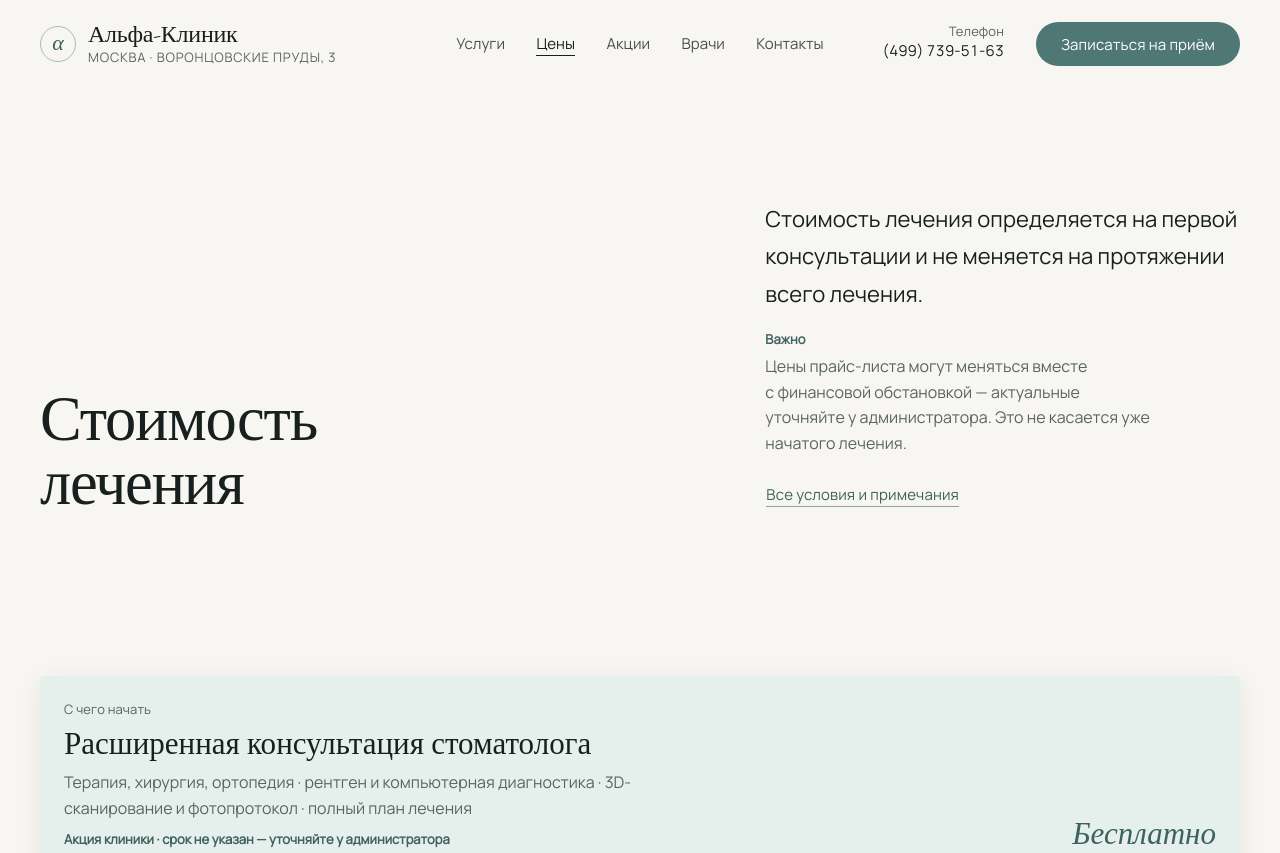
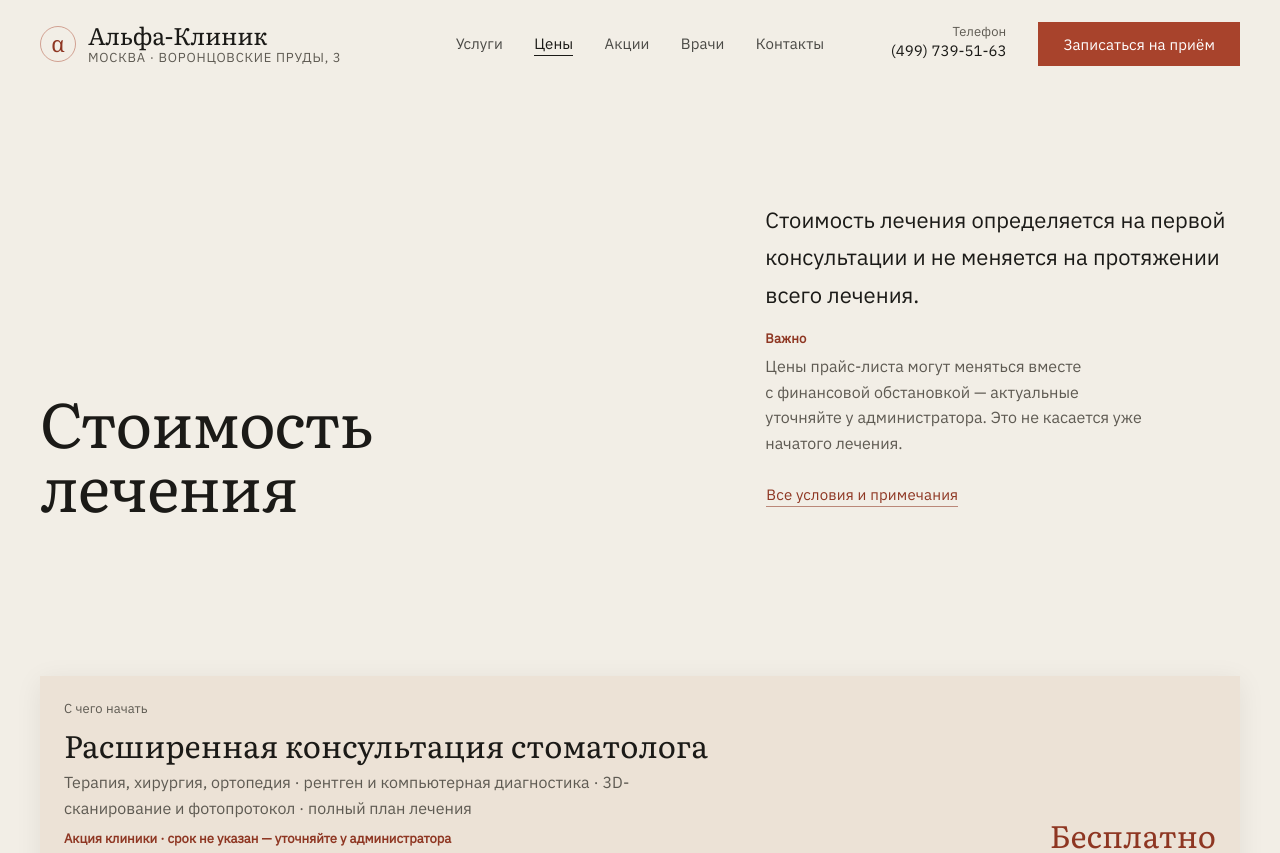
Before and after one commit to philippkasharov-bit/alfa-klinik-demo, an Astro site: page /price in a window 1280 px wide. Shown: the top 853 px of the page. Built offline with nearby package versions, Linux system fonts and the light colour scheme; Astro itself is replaced by a stand-in of ours; a web font is replaced by a local one.

Commit message:
Redesign A «Атлас»: paper/ink/oxide palette, Literata + IBM Plex, atlas figures
- Tokens: paper #F2EEE6, ink #1B1A17, oxide #A8432C (5.2:1 on paper, white on
  oxide 6.0:1), square corners; Literata (display) + IBM Plex Sans (body) +
  IBM Plex Mono (figure numbers/captions only), all Cyrillic, self-hosted
- Hero: atlas plate (quarter grid), numbered callouts, «Рис. 1» caption;
  3D model behaviour unchanged (lazy, reduced-motion aware)
- Specimen plates: grid sheet, numbered mono callouts, «Рис.» captions;
  About plate on the same grid
- No italics anywhere (Literata italic not loaded); hero accent in oxide
- Built on feat/premium-pass, so all PR #2 fixes are included

Co-Authored-By: Claude Opus 5.5 <noreply@anthropic.com>

```diff
--- a/package.json
+++ b/package.json
@@ -8,8 +8,9 @@
     "preview": "astro preview"
   },
   "dependencies": {
-    "@fontsource/cormorant-garamond": "^5.3.0",
-    "@fontsource/manrope": "^5.3.0",
+    "@fontsource/ibm-plex-mono": "^5.3.0",
+    "@fontsource/ibm-plex-sans": "^5.3.0",
+    "@fontsource/literata": "^5.3.0",
     "astro": "^5.0.0"
   },
   "allowScripts": {
--- a/src/components/layout/Footer.astro
+++ b/src/components/layout/Footer.astro
@@ -69,7 +69,7 @@ const year = 2026; // source site: «Copyright “Альфа-клиник” 200
     padding-bottom: 0.15rem;
     border: 1px solid var(--color-border-inverse);
     border-radius: 50%;
-    font-style: italic;
+    font-style: normal; /* atlas: no italics (Literata italic not loaded) */
     font-size: 1.375rem;
     color: var(--color-bg-accent);
   }
--- a/src/components/layout/Logo.astro
+++ b/src/components/layout/Logo.astro
@@ -34,7 +34,7 @@ const { descriptor = true, class: cls } = Astro.props;
     border-radius: 50%;
     font-family: var(--font-display);
     font-size: 1.375rem;
-    font-style: italic;
+    font-style: normal; /* atlas: no italics (Literata italic not loaded) */
     line-height: 1;
     padding-bottom: 0.15rem;
     color: var(--color-text-accent);
--- a/src/components/layout/MobileMenu.astro
+++ b/src/components/layout/MobileMenu.astro
@@ -199,7 +199,7 @@ const path = Astro.url.pathname;
     letter-spacing: -0.01em;
     color: var(--color-text);
   }
-  .mobile-menu__primary a[aria-current='page'] { font-style: italic; color: var(--color-text-accent); }
+  .mobile-menu__primary a[aria-current='page'] { font-style: normal; /* atlas: no italics (Literata italic not loaded) */ color: var(--color-text-accent); }
   .mobile-menu__index {
     width: 1.5rem;
     flex: none;
--- a/src/components/pricing/PriceRow.astro
+++ b/src/components/pricing/PriceRow.astro
@@ -133,7 +133,7 @@ const { row } = Astro.props;
   .price-row--placeholder .price-row__detail {
     justify-self: start;
     color: var(--color-text-muted);
-    font-style: italic;
+    font-style: normal; /* atlas: no italics (Literata italic not loaded) */
   }
   .price-row--placeholder .price-row__price { color: var(--color-text-muted); }
 
--- a/src/components/pricing/PricingSection.astro
+++ b/src/components/pricing/PricingSection.astro
@@ -273,7 +273,7 @@ const pendingList = pendingCats
   .pricing__free-price {
     font-family: var(--font-display);
     font-size: var(--size-title-sm);
-    font-style: italic;
+    font-style: normal; /* atlas: no italics (Literata italic not loaded) */
     line-height: 1;
     color: var(--color-text-accent);
   }
--- a/src/components/promotions/PromotionsPage.astro
+++ b/src/components/promotions/PromotionsPage.astro
@@ -156,7 +156,7 @@ const promoFaq = faq.filter((q) => ['combine-offers', 'cleaning', 'consultation-
   /* ---------- Block heads ---------- */
   .promos-block-head { display: grid; gap: var(--space-2); margin-bottom: var(--space-6); }
   .promos-block-head--lg { gap: var(--space-3); }
-  .promos-block-head :global(.t-h2 em) { font-style: italic; }
+  .promos-block-head :global(.t-h2 em) { font-style: normal; /* atlas: no italics (Literata italic not loaded) */ }
 
   /* ---------- Secondary ---------- */
   .promos-secondary { display: grid; gap: var(--grid-gap); }
--- a/src/components/sections/AboutSection.astro
+++ b/src/components/sections/AboutSection.astro
@@ -71,8 +71,9 @@ const { image } = Astro.props;
     overflow: hidden;
     border-radius: var(--radius-sm);
     background:
-      radial-gradient(70% 55% at 30% 20%, color-mix(in srgb, var(--color-surface) 80%, transparent) 0%, transparent 70%),
-      linear-gradient(160deg, var(--color-bg-accent) 0%, var(--color-bg-subtle) 100%);
+      linear-gradient(var(--color-border) 1px, transparent 1px) 0 0 / 100% 25%,
+      linear-gradient(90deg, var(--color-border) 1px, transparent 1px) 0 0 / 25% 100%,
+      var(--color-bg-subtle);
   }
   .about__frame img { width: 100%; height: 100%; object-fit: cover; }
 
--- a/src/components/sections/JourneySection.astro
+++ b/src/components/sections/JourneySection.astro
@@ -108,7 +108,7 @@ import { journey } from '../../data/journey';
     padding-block: 0.1rem;
     background: var(--color-bg);          /* masks the rail behind the number (section is on --color-bg) */
     font-family: var(--font-display);
-    font-style: italic;
+    font-style: normal; /* atlas: no italics (Literata italic not loaded) */
     font-size: 1.375rem;
     line-height: 1.6;
     color: var(--color-text-accent);
--- a/src/components/ui/Specimen.astro
+++ b/src/components/ui/Specimen.astro
@@ -45,9 +45,11 @@ const { view, caption, notes = [], tone = 'light', notesAttrs = {}, class: cls }
     grid-template-rows: minmax(0, 1fr) auto;
     height: 100%;
     margin: 0;
+    --plate-grid: var(--color-border);
     background:
-      radial-gradient(55% 50% at 42% 46%, color-mix(in srgb, var(--color-surface) 90%, transparent) 0%, transparent 72%),
-      linear-gradient(160deg, var(--color-bg-accent) 0%, var(--color-bg-subtle) 100%);
+      linear-gradient(var(--plate-grid) 1px, transparent 1px) 0 0 / 100% 25%,
+      linear-gradient(90deg, var(--plate-grid) 1px, transparent 1px) 0 0 / 25% 100%,
+      var(--color-bg-subtle);
     color: var(--plate-fg);
     overflow: hidden;
   }
@@ -55,8 +57,10 @@ const { view, caption, notes = [], tone = 'light', notesAttrs = {}, class: cls }
     --plate-fg: var(--color-text-inverse);
     --plate-muted: color-mix(in srgb, var(--color-text-inverse) 70%, transparent);
     --plate-rule: color-mix(in srgb, var(--color-text-inverse) 30%, transparent);
+    --plate-grid: color-mix(in srgb, var(--color-text-inverse) 12%, transparent);
     background:
-      radial-gradient(50% 45% at 42% 48%, color-mix(in srgb, var(--color-accent) 38%, transparent) 0%, transparent 75%),
+      linear-gradient(var(--plate-grid) 1px, transparent 1px) 0 0 / 100% 25%,
+      linear-gradient(90deg, var(--plate-grid) 1px, transparent 1px) 0 0 / 25% 100%,
       color-mix(in srgb, var(--color-bg-inverse) 92%, var(--color-text-inverse));
   }
 
@@ -92,13 +96,14 @@ const { view, caption, notes = [], tone = 'light', notesAttrs = {}, class: cls }
     margin: 0;
     padding: 0;
     list-style: none;
-    font-size: var(--size-label);
-    font-weight: var(--weight-medium);
-    letter-spacing: var(--tracking-label);
+    counter-reset: note;
+    font: var(--weight-regular) 0.75rem/1.35 var(--font-mono);
+    letter-spacing: 0.01em;
     color: var(--plate-fg);
   }
   .specimen__notes[hidden] { display: none; }
   .specimen__notes li {
+    counter-increment: note;
     display: flex;
     align-items: center;
     gap: var(--space-3);
@@ -108,17 +113,27 @@ const { view, caption, notes = [], tone = 'light', notesAttrs = {}, class: cls }
     flex: none;
     width: clamp(1.5rem, 4vw, 3.5rem);
     height: 1px;
-    background: var(--plate-rule);
+    background: var(--color-accent);
   }
+  .specimen--dark .specimen__notes li::before { background: var(--plate-rule); }
+  .specimen__notes li::after {
+    content: counter(note, decimal-leading-zero);
+    order: -1;
+    color: var(--color-text-accent);
+  }
+  .specimen--dark .specimen__notes li::after { color: var(--plate-muted); }
 
   .specimen__caption {
     padding: var(--space-4) var(--space-5);
-    border-top: 1px solid var(--plate-rule);
-    font-size: var(--size-label);
-    font-weight: var(--weight-medium);
-    letter-spacing: var(--tracking-label);
-    color: var(--plate-muted);
+    border-top: 1px solid var(--plate-fg);
+    background: var(--color-bg);
+    font: var(--weight-regular) 0.75rem/1.3 var(--font-mono);
+    letter-spacing: 0.02em;
+    color: var(--color-text-muted);
   }
+  .specimen--dark .specimen__caption { background: transparent; color: var(--plate-muted); }
+  .specimen__caption::before { content: "Рис. — "; color: var(--color-text-accent); }
+  .specimen--dark .specimen__caption::before { color: var(--plate-muted); }
 
   /* With notes the tooth shifts left so labels never sit on it */
   .specimen__stage:has(.specimen__notes:not([hidden])) .specimen__img {
--- a/src/layouts/BaseLayout.astro
+++ b/src/layouts/BaseLayout.astro
@@ -1,7 +1,7 @@
 ---
 import '../styles/global.css';
-import serifCyr from '@fontsource/cormorant-garamond/files/cormorant-garamond-cyrillic-500-normal.woff2?url';
-import sansCyr from '@fontsource/manrope/files/manrope-cyrillic-400-normal.woff2?url';
+import serifCyr from '@fontsource/literata/files/literata-cyrillic-400-normal.woff2?url';
+import sansCyr from '@fontsource/ibm-plex-sans/files/ibm-plex-sans-cyrillic-400-normal.woff2?url';
 import Header from '../components/layout/Header.astro';
 import Footer from '../components/layout/Footer.astro';
 import MobileCallBar from '../components/layout/MobileCallBar.astro';
@@ -22,7 +22,7 @@ const { title, description = '', header = true, footer = true, noindex = false }
     <meta property="og:site_name" content="Альфа-Клиник" />
     <meta property="og:title" content={title} />
     {description && <meta property="og:description" content={description} />}
-    <meta name="theme-color" content="#F7F6F2" />
+    <meta name="theme-color" content="#F2EEE6" />
     <!-- Preload the two faces visible above the fold (hero headline + body text). -->
     <link rel="preload" href={serifCyr} as="font" type="font/woff2" crossorigin />
     <link rel="preload" href={sansCyr} as="font" type="font/woff2" crossorigin />
--- a/src/styles/base.css
+++ b/src/styles/base.css
@@ -46,9 +46,9 @@ input, textarea { caret-color: var(--color-accent); }
 .t-display { font-size: var(--size-display); line-height: var(--leading-tight); letter-spacing: var(--tracking-display); }
 .t-h1      { font-size: var(--size-h1);      line-height: var(--leading-tight); letter-spacing: var(--tracking-display); }
 .t-h2      { font-size: var(--size-h2);      line-height: var(--leading-snug);  letter-spacing: var(--tracking-heading); }
-/* Serif italic accent inside headings: <em> */
+/* Heading accent: the hero's <em> is set in oxide (roman, atlas style) */
 /* Italic accent is reserved for the homepage hero; elsewhere a heading reads as one phrase */
-.t-display em { font-style: italic; }
+.t-display em { font-style: normal; }
 .t-h1 em, .t-h2 em { font-style: normal; }
 .t-display em { color: var(--color-text-accent); }
 
--- a/src/styles/fonts.css
+++ b/src/styles/fonts.css
@@ -1,13 +1,17 @@
 /* Self-hosted fonts (@fontsource). Only weights actually used, only Cyrillic + Latin.
    Each subset carries a unicode-range, so a Russian page downloads the Cyrillic file
    plus Latin only where Latin glyphs appear (brand names, digits). font-display: swap. */
-@import '@fontsource/manrope/cyrillic-400.css';
-@import '@fontsource/manrope/latin-400.css';
-@import '@fontsource/manrope/cyrillic-500.css';
-@import '@fontsource/manrope/latin-500.css';
-@import '@fontsource/manrope/cyrillic-600.css';
-@import '@fontsource/manrope/latin-600.css';
-@import '@fontsource/cormorant-garamond/cyrillic-500.css';
-@import '@fontsource/cormorant-garamond/latin-500.css';
-@import '@fontsource/cormorant-garamond/cyrillic-500-italic.css';
-@import '@fontsource/cormorant-garamond/latin-500-italic.css';
+@import '@fontsource/ibm-plex-sans/cyrillic-400.css';
+@import '@fontsource/ibm-plex-sans/latin-400.css';
+@import '@fontsource/ibm-plex-sans/cyrillic-500.css';
+@import '@fontsource/ibm-plex-sans/latin-500.css';
+@import '@fontsource/ibm-plex-sans/cyrillic-600.css';
+@import '@fontsource/ibm-plex-sans/latin-600.css';
+@import '@fontsource/literata/cyrillic-400.css';
+@import '@fontsource/literata/latin-400.css';
+@import '@fontsource/literata/cyrillic-500.css';
+@import '@fontsource/literata/latin-500.css';
+@import '@fontsource/ibm-plex-mono/cyrillic-400.css';
+@import '@fontsource/ibm-plex-mono/latin-400.css';
+@import '@fontsource/ibm-plex-mono/cyrillic-500.css';
+@import '@fontsource/ibm-plex-mono/latin-500.css';
--- a/src/styles/tokens.css
+++ b/src/styles/tokens.css
@@ -3,26 +3,27 @@
    Two layers:
      1. Primitives  (--palette-*, raw scales)   → never used directly in components
      2. Semantic    (--color-*, --text-*, ...)  → the only layer components consume
-   Contrast ratios noted are against --color-bg (#F7F6F2) unless stated.
+   Direction A «Атлас»: paper, ink and one oxide accent, like a printed anatomical atlas.
+   Contrast ratios noted are against --color-bg (#F2EEE6) unless stated.
    ========================================================================= */
 
 :root {
   /* ---------------------------------------------------------------------
      1. COLOR — primitives
      --------------------------------------------------------------------- */
-  --palette-stone-50:  #F7F6F2;  /* brief: background        */
-  --palette-stone-100: #EEF0ED;  /* brief: secondary         */
-  --palette-stone-200: #DDE1DE;  /* brief: border            */
-  --palette-stone-400: #7A8582;  /* added: 3.5:1 control borders   */
-  --palette-stone-600: #5A6563;  /* added: 5.6:1 muted text        */
-  --palette-ink-900:   #17201F;  /* brief: text  (15.6:1)    */
-  --palette-sage-50:   #E5EFEC;  /* brief: light accent      */
-  --palette-sage-100:  #D3E2DE;  /* added: hover on light accent   */
-  --palette-sage-500:  #4F7773;  /* brief: accent (4.6:1; white on it 5.0:1) */
-  --palette-sage-600:  #3E625E;  /* added: accent text/hover (6.2:1) */
-  --palette-sage-700:  #2F4B48;  /* added: pressed state           */
+  --palette-stone-50:  #F2EEE6;  /* paper                     */
+  --palette-stone-100: #E8E2D6;  /* paper, second sheet       */
+  --palette-stone-200: #CFC7B8;  /* hairline rules            */
+  --palette-stone-400: #7F776A;  /* control borders (≥3:1)    */
+  --palette-stone-600: #5E5A52;  /* muted text (5.9:1)        */
+  --palette-ink-900:   #1B1A17;  /* ink (15.0:1)              */
+  --palette-sage-50:   #ECE2D6;  /* oxide wash (light accent) */
+  --palette-sage-100:  #E3D3C2;  /* hover on oxide wash       */
+  --palette-sage-500:  #A8432C;  /* oxide accent (5.2:1; white on it 6.0:1) */
+  --palette-sage-600:  #8E3622;  /* oxide text / hover (6.7:1) */
+  --palette-sage-700:  #742B1B;  /* pressed                   */
   --palette-white:     #FFFFFF;
-  --palette-red-600:   #A8412F;  /* added: errors (5.3:1)          */
+  --palette-red-600:   #A3201B;  /* errors (6.5:1)            */
 
   /* ---------------------------------------------------------------------
      1. COLOR — semantic
@@ -47,7 +48,7 @@
 
   --color-border:           var(--palette-stone-200);  /* decorative dividers */
   --color-border-strong:    var(--palette-stone-400);  /* form controls (≥3:1) */
-  --color-border-inverse:   rgb(247 246 242 / 0.18);
+  --color-border-inverse:   rgb(242 238 230 / 0.18);
 
   --color-focus:            var(--palette-sage-600);
   --color-danger:           var(--palette-red-600);
@@ -58,8 +59,10 @@
      Serif display for editorial moments, grotesk for everything functional.
      Fluid sizes: clamp(min @ 360px, fluid, max @ 1440px).
      --------------------------------------------------------------------- */
-  --font-display: "Cormorant Garamond", "Times New Roman", serif;
-  --font-sans:    "Manrope", system-ui, -apple-system, "Segoe UI", sans-serif;
+  --font-display: "Literata", Georgia, "Times New Roman", serif;
+  --font-sans:    "IBM Plex Sans", system-ui, -apple-system, "Segoe UI", sans-serif;
+  /* Mono only for figure numbers, captions and measurements — never for prose */
+  --font-mono:    "IBM Plex Mono", ui-monospace, "Cascadia Mono", monospace;
 
   --weight-regular: 400;
   --weight-medium:  500;
@@ -126,21 +129,21 @@
      4. RADIUS — near-square; architecture, not bubbles
      --------------------------------------------------------------------- */
   --radius-none: 0;
-  --radius-xs:   2px;    /* inputs, tags */
-  --radius-sm:   4px;    /* cards, images */
-  --radius-md:   8px;    /* rare: modals */
-  --radius-pill: 999px;  /* buttons only */
+  --radius-xs:   0;      /* atlas: square corners throughout */
+  --radius-sm:   0;
+  --radius-md:   2px;
+  --radius-pill: 0;      /* buttons are square plates too */
 
   /* ---------------------------------------------------------------------
      5. SHADOWS — used sparingly; borders do most of the work
      --------------------------------------------------------------------- */
   --shadow-none: none;
-  --shadow-sm:   0 1px 2px rgb(23 32 31 / 0.04);
-  --shadow-md:   0 2px 6px rgb(23 32 31 / 0.04), 0 12px 32px -12px rgb(23 32 31 / 0.10);
-  --shadow-lg:   0 4px 12px rgb(23 32 31 / 0.05), 0 32px 64px -24px rgb(23 32 31 / 0.18);
+  --shadow-sm:   0 1px 2px rgb(27 26 23 / 0.04);
+  --shadow-md:   0 2px 6px rgb(27 26 23 / 0.04), 0 12px 32px -12px rgb(27 26 23 / 0.10);
+  --shadow-lg:   0 4px 12px rgb(27 26 23 / 0.05), 0 32px 64px -24px rgb(27 26 23 / 0.18);
   /* The single elevation used by cards, the callout and interactive surfaces */
-  --shadow-card:       0 5px 26px rgb(23 32 31 / 0.07);
-  --shadow-card-hover: 0 10px 30px rgb(23 32 31 / 0.10);
+  --shadow-card:       0 5px 26px rgb(27 26 23 / 0.07);
+  --shadow-card-hover: 0 10px 30px rgb(27 26 23 / 0.10);
   --lift:              translateY(-2px);
 
   /* ---------------------------------------------------------------------
```
Also changed, not shown: src/components/sections/HeroTooth.astro (+57 -2 lines), 1 other file.
